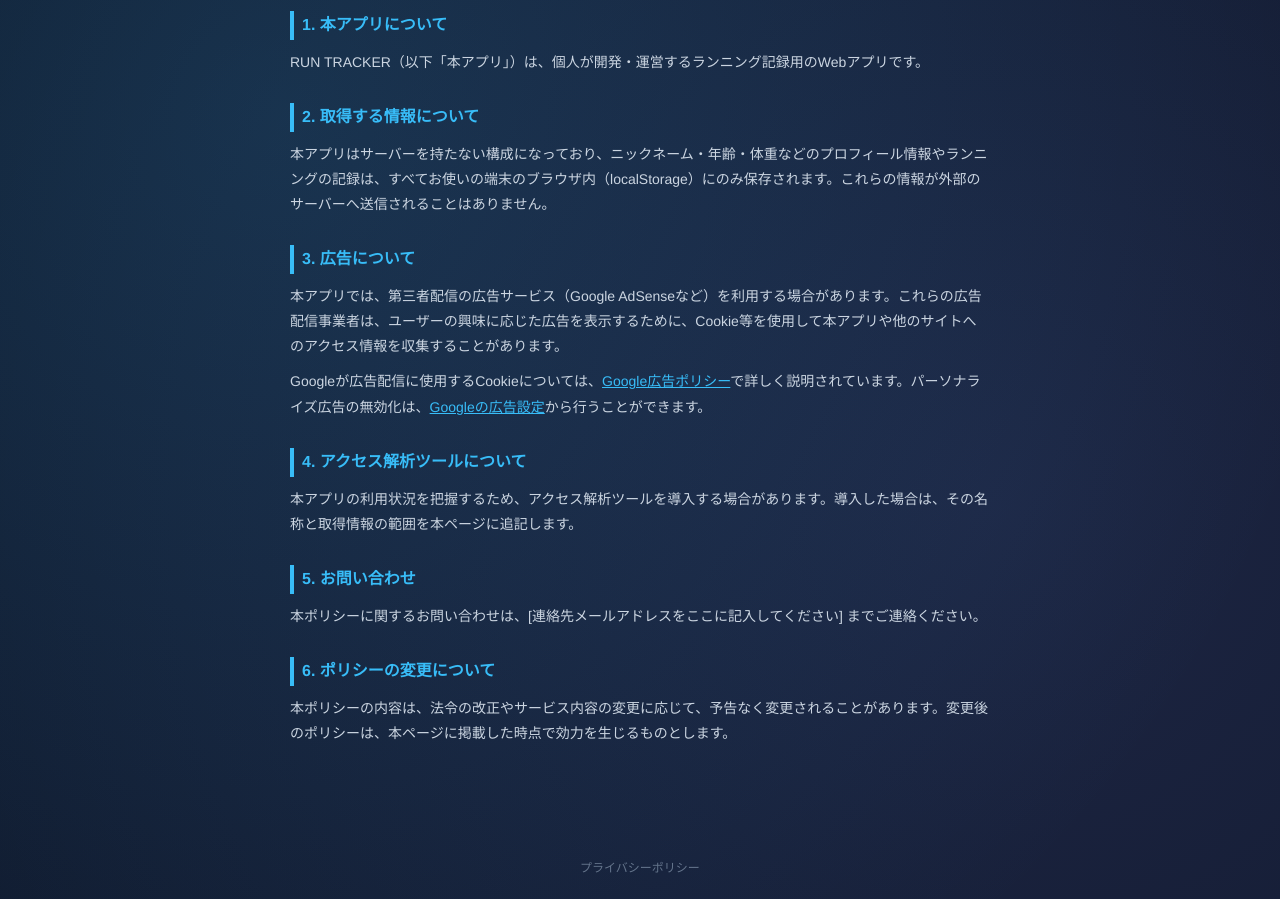
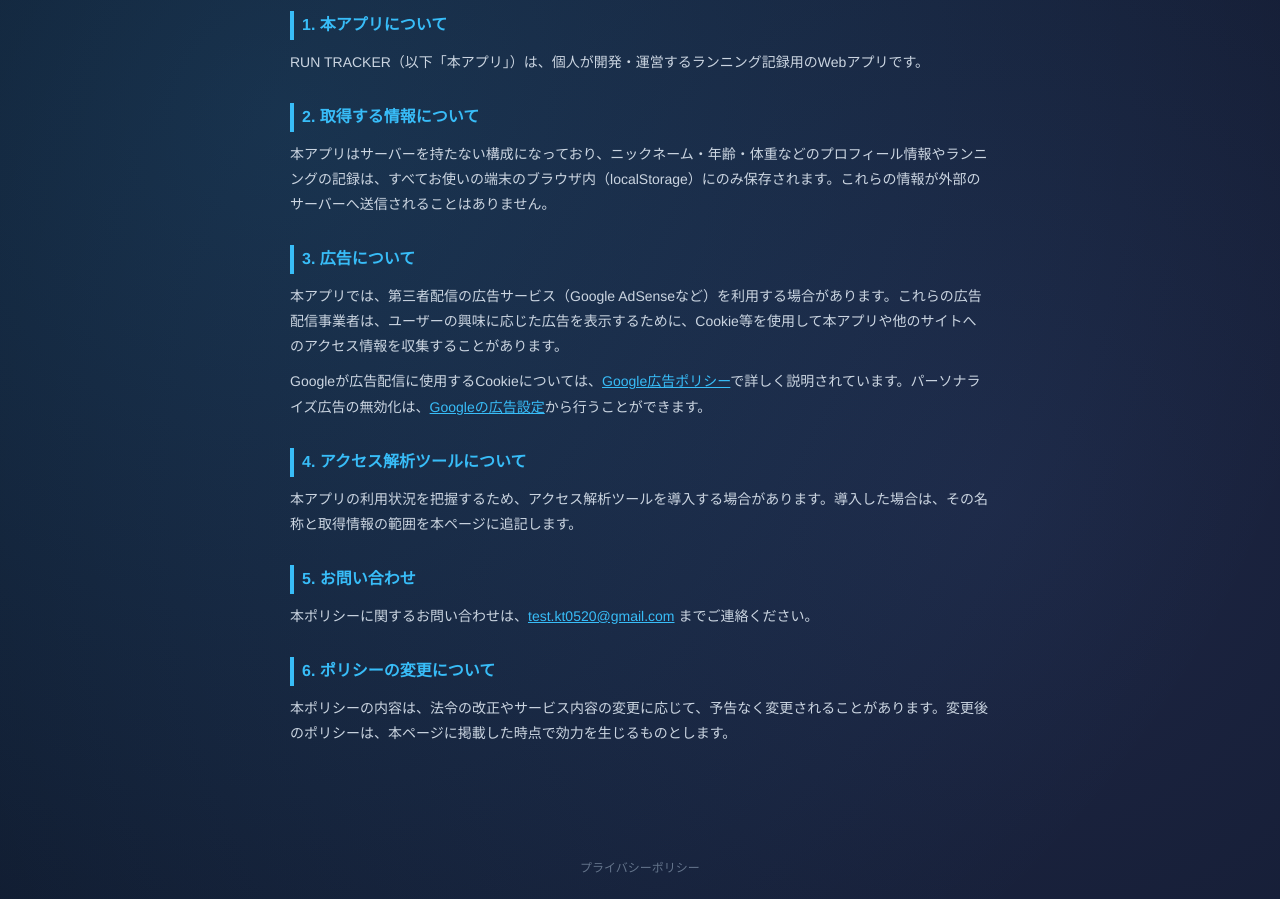
Before and after one commit to toi-caccyann/runtrack-app, a website: page privacy.html in a window 1280 px wide. Shown: the part 186-1085 px from the top of the page. Drawn offline with Linux system fonts and the light colour scheme.

Commit message:
privacy.htmlの連絡先メールアドレスを記載

```diff
--- a/privacy.html
+++ b/privacy.html
@@ -41,7 +41,7 @@
 
     <section>
       <h2>5. お問い合わせ</h2>
-      <p>本ポリシーに関するお問い合わせは、[連絡先メールアドレスをここに記入してください] までご連絡ください。</p>
+      <p>本ポリシーに関するお問い合わせは、<a href="mailto:test.kt0520@gmail.com">test.kt0520@gmail.com</a> までご連絡ください。</p>
     </section>
 
     <section>
```
